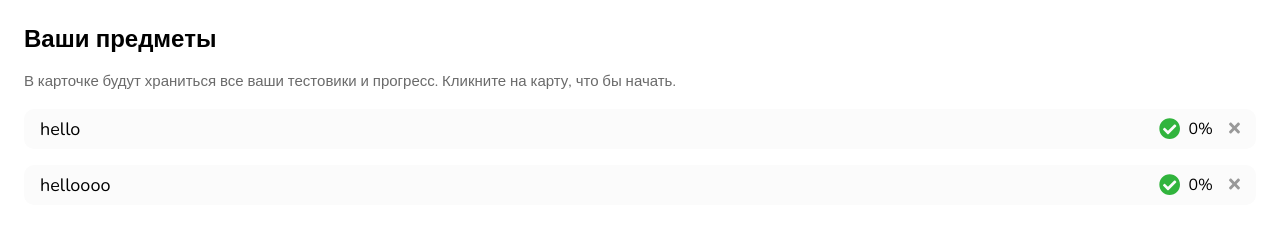
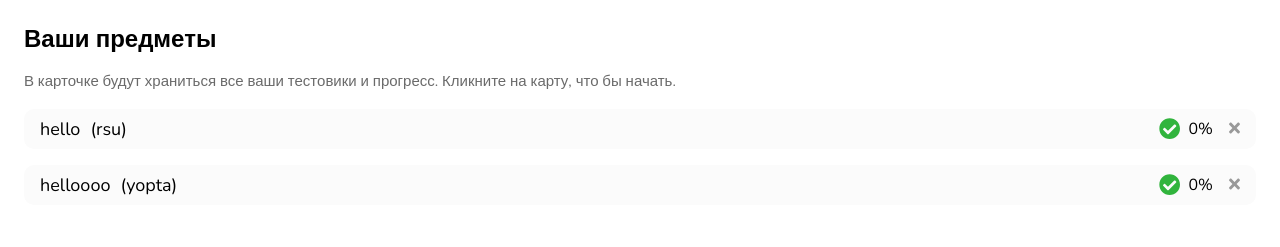
Before and after one commit to bit-wizzard/mentorium-vk-app, a React (Create React App) app: page /mentorium-vk-app/new in a window 1280 px wide. Shown: the top 247 px of the page. Built offline with nearby package versions, Linux system fonts and the light colour scheme; what @vkontakte/vk-bridge would draw is missing.

Commit message:
language

```diff
--- a/src/components/Course/Course.js
+++ b/src/components/Course/Course.js
@@ -17,6 +17,7 @@ class Course extends Component {
                 <CourseStyle>
                     <div className='title'>
                         <Text size='default'>{this.props.title}</Text>
+                        <Text size='default'>({this.props.language})</Text>
                     </div>
                     <div className='progress'>
                         <FontAwesomeIcon icon={faCheckCircle} color='#31B43D' size='lg'/>
--- a/src/components/Course/CourseStyle.js
+++ b/src/components/Course/CourseStyle.js
@@ -11,6 +11,12 @@ export const CourseStyle = styled.div
     grid-gap: 1rem;
     margin-bottom 1rem;
 
+    .title {
+        display: grid;
+        grid-template-columns: auto 1fr;
+        grid-gap: 10px;
+    }
+
     .progress {
         display: grid;
         grid-template-columns: auto auto;
--- a/src/components/Main/Main.js
+++ b/src/components/Main/Main.js
@@ -33,7 +33,7 @@ class Main extends Component {
 
     render() {
         let course = this.courses.map((data, i) => (
-            <Course title={data.name} progress='0' key={i}></Course>
+            <Course title={data.name} progress='0' language={data.language} key={i}></Course>
         ))
 
 
```
